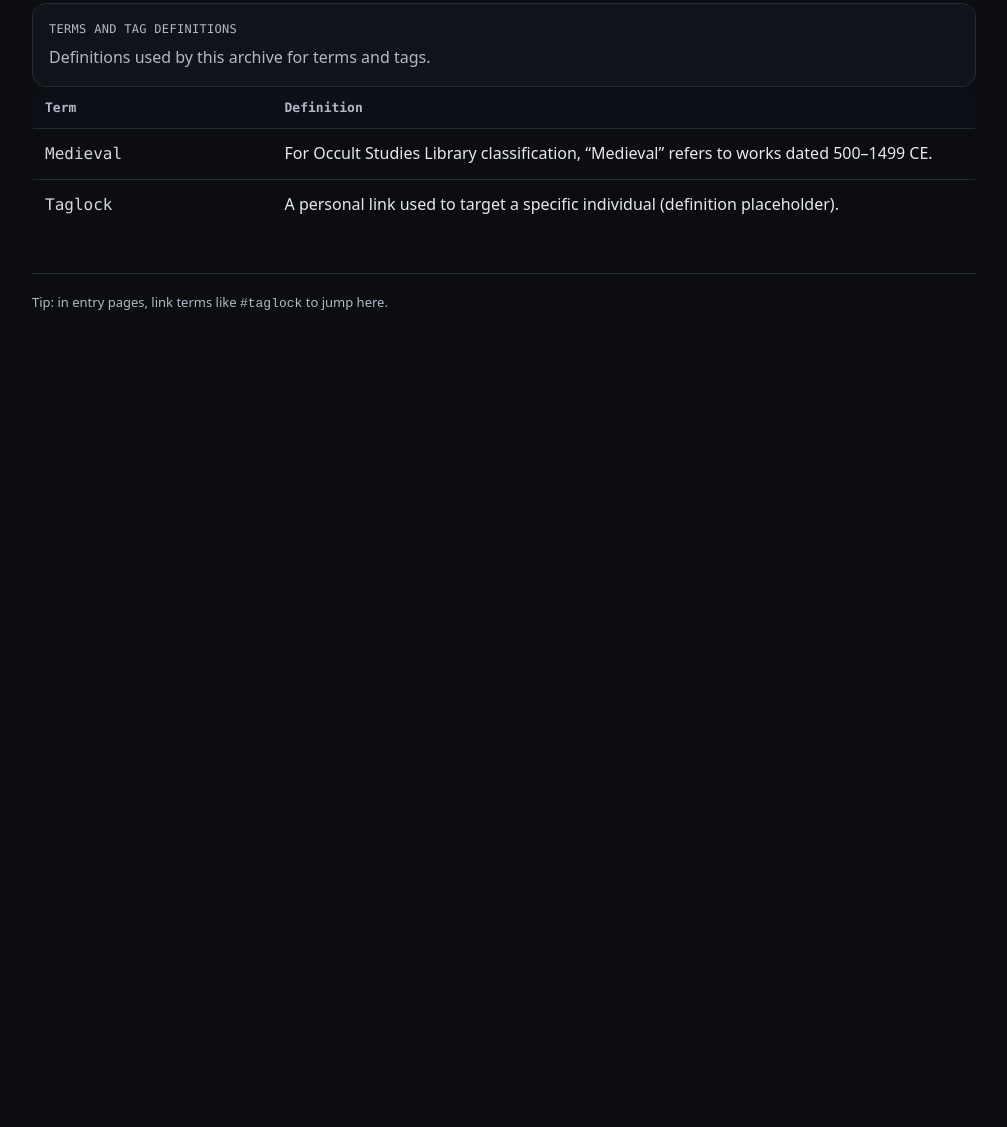
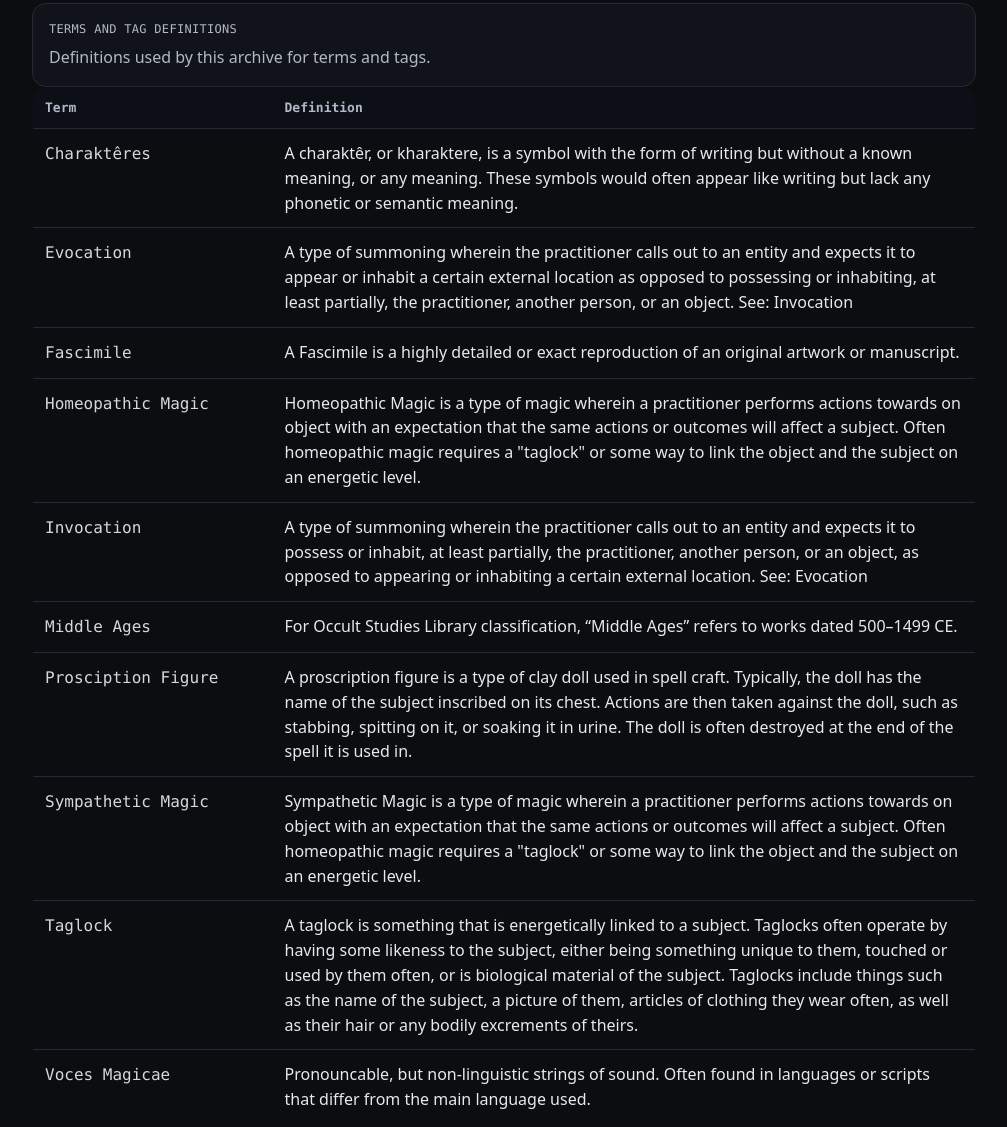
Before and after one commit to LTBishop/LTBishop.github.io, a plain HTML site: page Glossary/index.html in a window 1280 px wide. Shown: the part 157-1284 px from the top of the page, without its empty margins (136-1143 px from the left). Before the commit the page ends 800 px from the top, so only its background shows below. Drawn offline with Linux system fonts and the light colour scheme.

Commit message:
Add files via upload

```diff
--- a/Glossary/index.html
+++ b/Glossary/index.html
@@ -35,13 +35,43 @@
         </tr>
       </thead>
       <tbody>
-        <tr id="medieval">
-          <td><span class="entry-id">Medieval</span></td>
-          <td>For Occult Studies Library classification, “Medieval” refers to works dated 500–1499 CE.</td>
+	<tr id="Charaktêres">
+          <td><span class="entry-id">Charaktêres</span></td>
+          <td>A charaktêr, or kharaktere, is a symbol with the form of writing but without a known meaning, or any meaning. These symbols would often appear like writing but lack any phonetic or semantic meaning.</td>
         </tr>
-        <tr id="taglock">
+	<tr id="Evocation">
+          <td><span class="entry-id">Evocation</span></td>
+          <td>A type of summoning wherein the practitioner calls out to an entity and expects it to appear or inhabit a certain external location as opposed to possessing or inhabiting, at least partially, the practitioner, another person, or an object. See: Invocation</td>
+        </tr>
+	<tr id="Fascimile (Drawing)">
+          <td><span class="entry-id">Fascimile</span></td>
+          <td>A Fascimile is a highly detailed or exact reproduction of an original artwork or manuscript.</td>
+        </tr>
+	<tr id="Homeopathic Magic">
+	  <td><span class="entry-id">Homeopathic Magic</span></td>
+	  <td>Homeopathic Magic is a type of magic wherein a practitioner performs actions towards on object with an expectation that the same actions or outcomes will affect a subject. Often homeopathic magic requires a "taglock" or some way to link the object and the subject on an energetic level.</td>
+	<tr id="Invocation">
+          <td><span class="entry-id">Invocation</span></td>
+          <td>A type of summoning wherein the practitioner calls out to an entity and expects it to possess or inhabit, at least partially, the practitioner, another person, or an object, as opposed to appearing or inhabiting a certain external location. See: Evocation</td>
+        </tr>
+        <tr id="Middle Ages">
+          <td><span class="entry-id">Middle Ages</span></td>
+          <td>For Occult Studies Library classification, “Middle Ages” refers to works dated 500–1499 CE.</td>
+        </tr>
+	<tr id="Proscription Figure">
+          <td><span class="entry-id">Prosciption Figure</span></td>
+          <td>A proscription figure is a type of clay doll used in spell craft. Typically, the doll has the name of the subject inscribed on its chest. Actions are then taken against the doll, such as stabbing, spitting on it, or soaking it in urine. The doll is often destroyed at the end of the spell it is used in.</td>
+        </tr>
+	<tr id="Sympathetic Magic">
+	  <td><span class="entry-id">Sympathetic Magic</span></td>
+	  <td>Sympathetic Magic is a type of magic wherein a practitioner performs actions towards on object with an expectation that the same actions or outcomes will affect a subject. Often homeopathic magic requires a "taglock" or some way to link the object and the subject on an energetic level.</td>
+        <tr id="Taglock">
           <td><span class="entry-id">Taglock</span></td>
-          <td>A personal link used to target a specific individual (definition placeholder).</td>
+          <td>A taglock is something that is energetically linked to a subject. Taglocks often operate by having some likeness to the subject, either being something unique to them, touched or used by them often, or is biological material of the subject. Taglocks include things such as the name of the subject, a picture of them, articles of clothing they wear often, as well as their hair or any bodily excrements of theirs.</td>
+        </tr>
+	<tr id="Voces Magicae">
+          <td><span class="entry-id">Voces Magicae</span></td>
+          <td>Pronouncable, but non-linguistic strings of sound. Often found in languages or scripts that differ from the main language used.</td>
         </tr>
       </tbody>
     </table>
```
